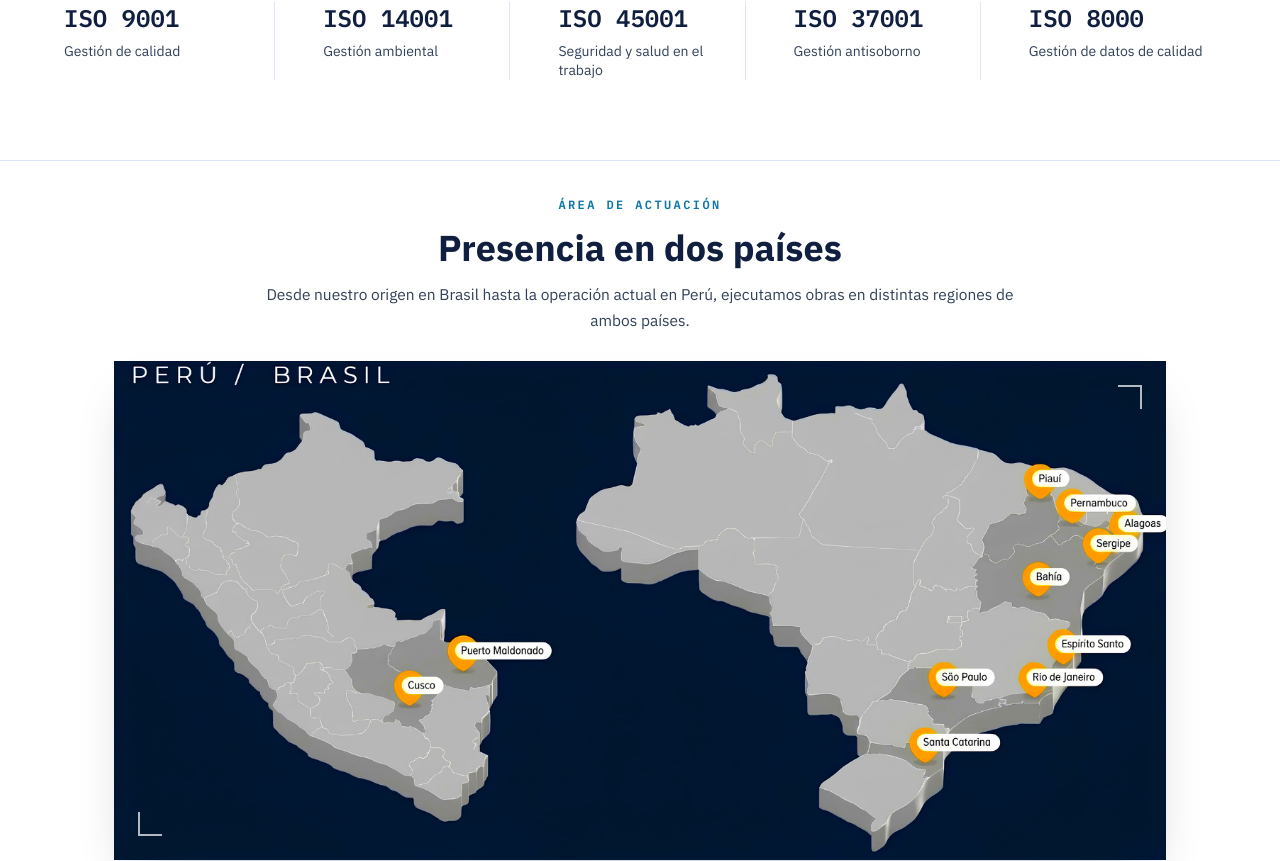
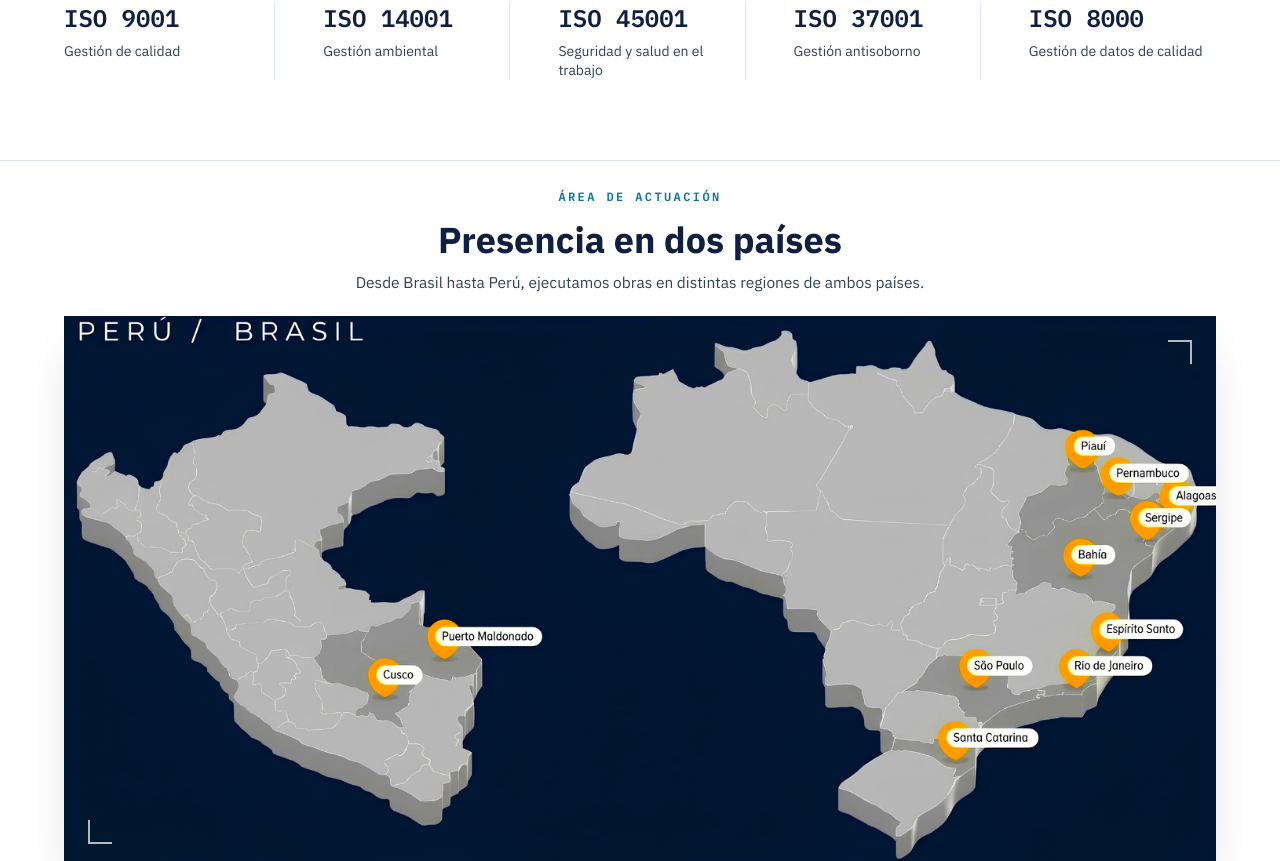
Before and after one commit to jhefferson-guerrero/cbs-web, a React (Vite) app: page / in a window 1280 px wide. Shown: the part 2055-2916 px from the top of the page. Built offline with nearby package versions, Linux system fonts and the light colour scheme; no server answers.

Commit message:
Actuacion: parrafo en una linea y menos espacio vertical para agrandar el mapa

```diff
--- a/src/components/sections/Actuacion.tsx
+++ b/src/components/sections/Actuacion.tsx
@@ -11,14 +11,14 @@ export function Actuacion() {
   return (
     <section
       id="actuacion"
-      className="flex flex-col border-t border-navy-100 bg-white px-6 py-16 sm:px-10 lg:h-[calc(100svh-var(--nav-h))] lg:min-h-[540px] lg:py-[clamp(1.25rem,4.5vh,4rem)] xl:px-16 2xl:px-24"
+      className="flex flex-col border-t border-navy-100 bg-white px-6 py-16 sm:px-10 lg:h-[calc(100svh-var(--nav-h))] lg:min-h-[540px] lg:py-[clamp(1rem,3.5vh,3rem)] xl:px-16 2xl:px-24"
     >
       <motion.div
         initial={reduceMotion ? false : { opacity: 0, y: 24 }}
         whileInView={{ opacity: 1, y: 0 }}
         viewport={{ once: true, amount: 0.3 }}
         transition={{ duration: 0.7, ease: [0.16, 1, 0.3, 1] }}
-        className="mx-auto max-w-3xl text-center"
+        className="mx-auto max-w-4xl text-center"
       >
         <p className="font-mono text-xs font-semibold uppercase tracking-[0.2em] text-cyan-700 2xl:text-sm">
           Área de actuación
@@ -26,13 +26,12 @@ export function Actuacion() {
         <h2 className="mt-3 text-3xl font-bold leading-tight text-navy-900 md:text-4xl lg:mt-[clamp(0.5rem,1.5vh,0.75rem)] 2xl:text-5xl">
           Presencia en dos países
         </h2>
-        <p className="mt-3 text-[15.5px] leading-relaxed text-slate-700 lg:mt-[clamp(0.5rem,1.5vh,1rem)] 2xl:text-lg">
-          Desde nuestro origen en Brasil hasta la operación actual en Perú, ejecutamos obras en
-          distintas regiones de ambos países.
+        <p className="mt-3 text-[15.5px] leading-relaxed text-slate-700 lg:mt-[clamp(0.25rem,1vh,0.75rem)] lg:text-[clamp(15.5px,1.9vh,19px)]">
+          Desde Brasil hasta Perú, ejecutamos obras en distintas regiones de ambos países.
         </p>
       </motion.div>
 
-      <div className="mt-8 overflow-x-auto lg:mt-[clamp(1rem,3.5vh,2.5rem)] lg:flex lg:min-h-0 lg:flex-1 lg:justify-center lg:overflow-visible">
+      <div className="mt-8 overflow-x-auto lg:mt-[clamp(0.75rem,2.5vh,2rem)] lg:flex lg:min-h-0 lg:flex-1 lg:justify-center lg:overflow-visible">
         <div
           className="relative isolate min-w-[760px] overflow-hidden bg-navy-950 shadow-card lg:h-full lg:min-w-0"
           style={{ aspectRatio: MAP_RATIO }}
```
